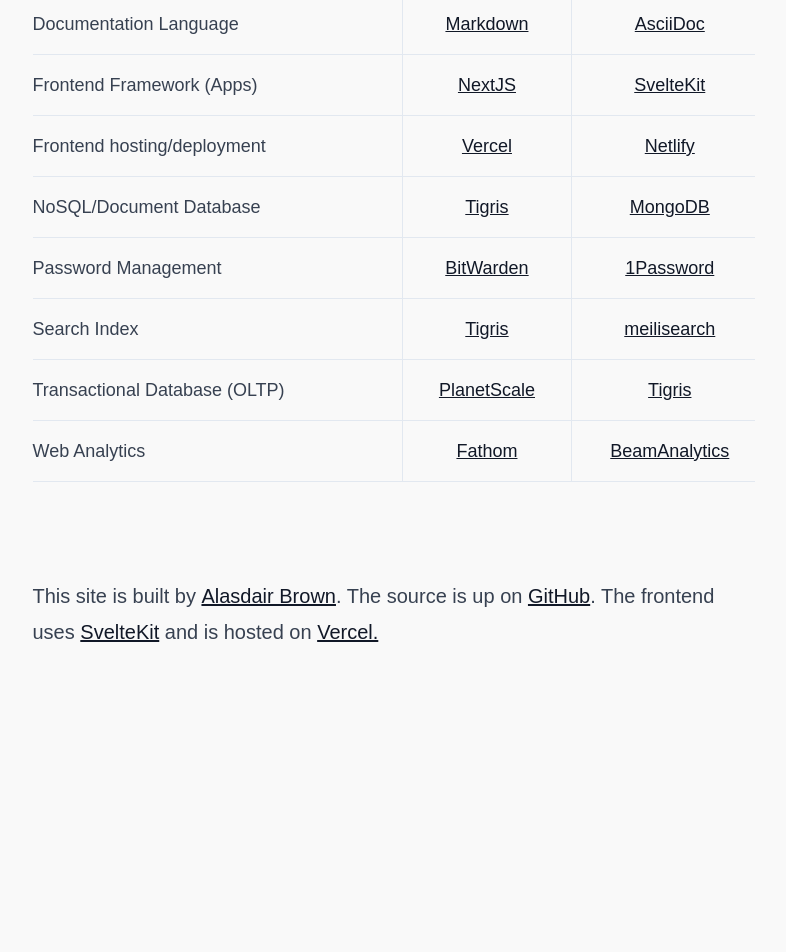
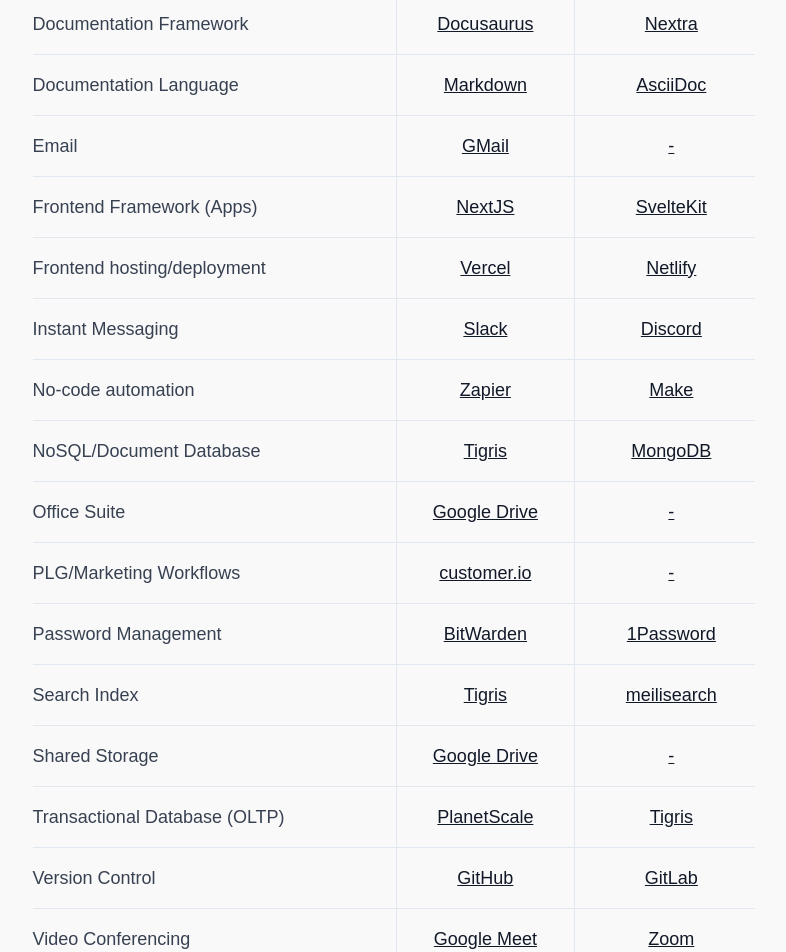
Before and after one commit to sdairs/speedwins, a SvelteKit app: page / in a window 1280 px wide. Shown: the part 780-1732 px from the top of the page, without its empty margins (246-1032 px from the left). Before the commit the page ends 1446 px from the top, so only its background shows below. Built offline with nearby package versions, Linux system fonts and the light colour scheme; a web font is replaced by a local one.

Commit message:
new cats

```diff
--- a/src/routes/+page.ts
+++ b/src/routes/+page.ts
@@ -217,6 +217,168 @@
 					cons: [],
 					foss: false
 				}
+			],
+			'Version Control': [
+				{
+					name: 'GitHub',
+					logo: '',
+					url: 'https://github.com/',
+					pros: [],
+					cons: [],
+					foss: false
+				},
+				{
+					name: 'GitLab',
+					logo: '',
+					url: 'https://gitlab.com',
+					pros: [],
+					cons: [],
+					foss: false
+				}
+			],
+			'Office Suite': [
+				{
+					name: 'Google Drive',
+					logo: '',
+					url: 'https://drive.google.com/',
+					pros: [],
+					cons: [],
+					foss: false
+				},
+				{
+					name: '-',
+					logo: '',
+					url: '#',
+					pros: [],
+					cons: [],
+					foss: false
+				}
+			],
+			'Shared Storage': [
+				{
+					name: 'Google Drive',
+					logo: '',
+					url: 'https://drive.google.com/',
+					pros: [],
+					cons: [],
+					foss: false
+				},
+				{
+					name: '-',
+					logo: '',
+					url: '#',
+					pros: [],
+					cons: [],
+					foss: false
+				}
+			],
+			'Video Conferencing': [
+				{
+					name: 'Google Meet',
+					logo: '',
+					url: 'https://meet.google.com/',
+					pros: [],
+					cons: [],
+					foss: false
+				},
+				{
+					name: 'Zoom',
+					logo: '',
+					url: 'https://zoom.us/',
+					pros: [],
+					cons: [],
+					foss: false
+				}
+			],
+			Email: [
+				{
+					name: 'GMail',
+					logo: '',
+					url: 'https://mail.google.com/',
+					pros: [],
+					cons: [],
+					foss: false
+				},
+				{
+					name: '-',
+					logo: '',
+					url: '#',
+					pros: [],
+					cons: [],
+					foss: false
+				}
+			],
+			'Instant Messaging': [
+				{
+					name: 'Slack',
+					logo: '',
+					url: 'https://slack.com',
+					pros: [],
+					cons: [],
+					foss: false
+				},
+				{
+					name: 'Discord',
+					logo: '',
+					url: 'https://discord.com/',
+					pros: [],
+					cons: [],
+					foss: false
+				}
+			],
+			'Content Planner': [
+				{
+					name: 'Airtable',
+					logo: '',
+					url: 'https://airtable.com/',
+					pros: [],
+					cons: [],
+					foss: false
+				},
+				{
+					name: '-',
+					logo: '',
+					url: '#',
+					pros: [],
+					cons: [],
+					foss: false
+				}
+			],
+			'PLG/Marketing Workflows': [
+				{
+					name: 'customer.io',
+					logo: '',
+					url: 'https://customer.io/',
+					pros: [],
+					cons: [],
+					foss: false
+				},
+				{
+					name: '-',
+					logo: '',
+					url: '#',
+					pros: [],
+					cons: [],
+					foss: false
+				}
+			],
+			'No-code automation': [
+				{
+					name: 'Zapier',
+					logo: '',
+					url: 'https://zapier.com/',
+					pros: [],
+					cons: [],
+					foss: false
+				},
+				{
+					name: 'Make',
+					logo: '',
+					url: 'https://www.make.com/',
+					pros: [],
+					cons: [],
+					foss: false
+				}
 			]
 		}
 	};
```
